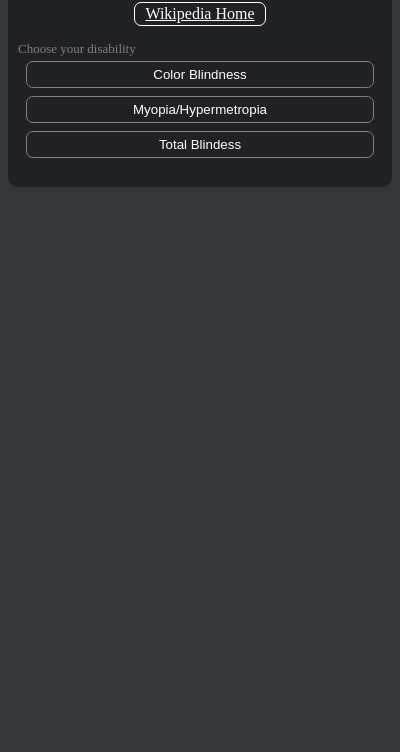
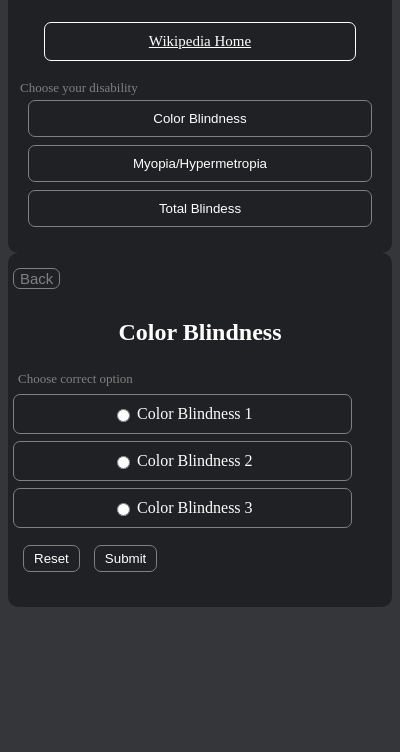
Before and after one commit to Visually-Impaired/Visually_Impaired, a browser extension: page popup.html in a window 400 px wide. Shown: the part 92-844 px from the top of the page. Drawn offline with Linux system fonts and the light colour scheme.

Commit message:
css changes

```diff
--- a/popup.css
+++ b/popup.css
@@ -1,19 +1,36 @@
 #body{
     background-color: #35363a;
+    padding: 0px 0px;
 }
 #outer-box{
-    /* border: 2px solid white; */
+    border: 2px solid #202124;
     border-radius: 10px;
     background-color: #202124;
-    padding: 15px 5px;
+    padding: 10px 5px;
     display: block;
 }
 .heading-text{
     color: white;
+    text-align: center;
 }
 #wiki-button{
     height: 20%;
     padding: 10px 0px;
+}
+.options2{
+    width: 80%;
+    padding: 10px 7px;
+    border: 1px solid grey;
+    border-radius: 7px;
+    margin: 4px 0px;
+    color : white;
+    text-align: center;
+    font-size: 15px;
+    background-color: #202124;
+}
+.options2:hover{
+    background-color: white;
+    color: black;
 }
 #round-corners{
     border: 1px solid white;
@@ -37,7 +54,7 @@
 }
 .options{
     width: 93%;
-    padding: 5px 18px;
+    padding: 10px 18px;
     border: 1px solid grey;
     border-radius: 7px;
     margin: 4px 0px;
@@ -57,7 +74,7 @@
     padding: 15px 5px;
     background-color: #202124;
     border-radius: 10px;
-    display: none;
+    /* display: none; */
 }
 
 #back-button{
@@ -76,15 +93,16 @@
     padding-top: 10px;
 }
 #radio-options{
-    padding: 0px 10px;
+    height: 48%;
+    padding-bottom: 10px;
 }
 .radio-button{
-    padding: 5px 10px;
+    padding: 7px 0px;
     background-color: white;
 }
 .cb-options{
-    width: 93%;
-    padding: 5px 10px;
+    width: 90%;
+    padding: 10px 0px;
     border: 1px solid grey;
     border-radius: 7px;
     margin: 7px 0px;
@@ -99,7 +117,7 @@
     color: white;
 }
 .btn{
-    padding: 2px 10px;
+    padding: 5px 10px;
     border: 1px solid grey;
     background-color: #202124;
     border-radius: 7px;
--- a/popup.html
+++ b/popup.html
@@ -9,10 +9,10 @@
 <body id="body">
     <div id="outer-box">
         <div>
-            <h4 class="heading-text text-center">DHRISHTI</h4>
+            <h1 class="heading-text">DHRISHTI</h1>
         </div>
         <div id="wiki-button" class="center">
-            <a href="https://www.wikipedia.org/" target="_blank" id="round-corners" class="btn btn-outline-light text-center">Wikipedia Home</a>
+            <a href="https://www.wikipedia.org/" target="_blank" id="round-corners" class="options2">Wikipedia Home</a>
         </div>
         <div class="choose">Choose your disability</div>
         <div id="menu-options">
@@ -26,14 +26,14 @@
             <button type="button" id="back-button">Back</button>
         </div>
         <div>
-            <h4 id="cb-heading" class="heading-text text-center">Color Blindness</h4>
+            <h2 id="cb-heading" class="heading-text">Color Blindness</h2>
         </div>
         <form action="" method="get" id="form-options">
             <div class="choose">Choose correct option</div>
             <div id="radio-options">
-                <div class="cb-options"><input type="radio" name="cb" class="radio-button">&nbsp<span class="color">Color Blindness 1</span><br></div>
-                <div class="cb-options"><input type="radio" name="cb" class="radio-button">&nbsp<span class="color">Color Blindness 2</span><br></div>
-                <div class="cb-options"><input type="radio" name="cb" class="radio-button">&nbsp<span class="color">Color Blindness 3</span><br></div>
+                <div class="cb-options center"><input type="radio" name="cb" class="radio-button">&nbsp<span class="color">Color Blindness 1</span><br></div>
+                <div class="cb-options center"><input type="radio" name="cb" class="radio-button">&nbsp<span class="color">Color Blindness 2</span><br></div>
+                <div class="cb-options center"><input type="radio" name="cb" class="radio-button">&nbsp<span class="color">Color Blindness 3</span><br></div>
                 <div id="buttons">
                     <button type="reset" id="reset" class="btn"> Reset</button>
                     <button type="submit" id="submit" class="btn"> Submit</button>
--- a/popup.js
+++ b/popup.js
@@ -5,13 +5,13 @@
 let cb_btn = document.getElementById("cb-button");
 console.log(cb_btn)
 
-cb_btn.addEventListener("click", function(){
+document.getElementById("cb-button").onclick = function opencb (){
     console.log("inside opencb")
     if(targetDiv.style.display == "none"){
         HideDiv.style.display = "none";
         targetDiv.style.display = "block";
     }
-});
+}
 // function opencb(){
 
 // };
```
